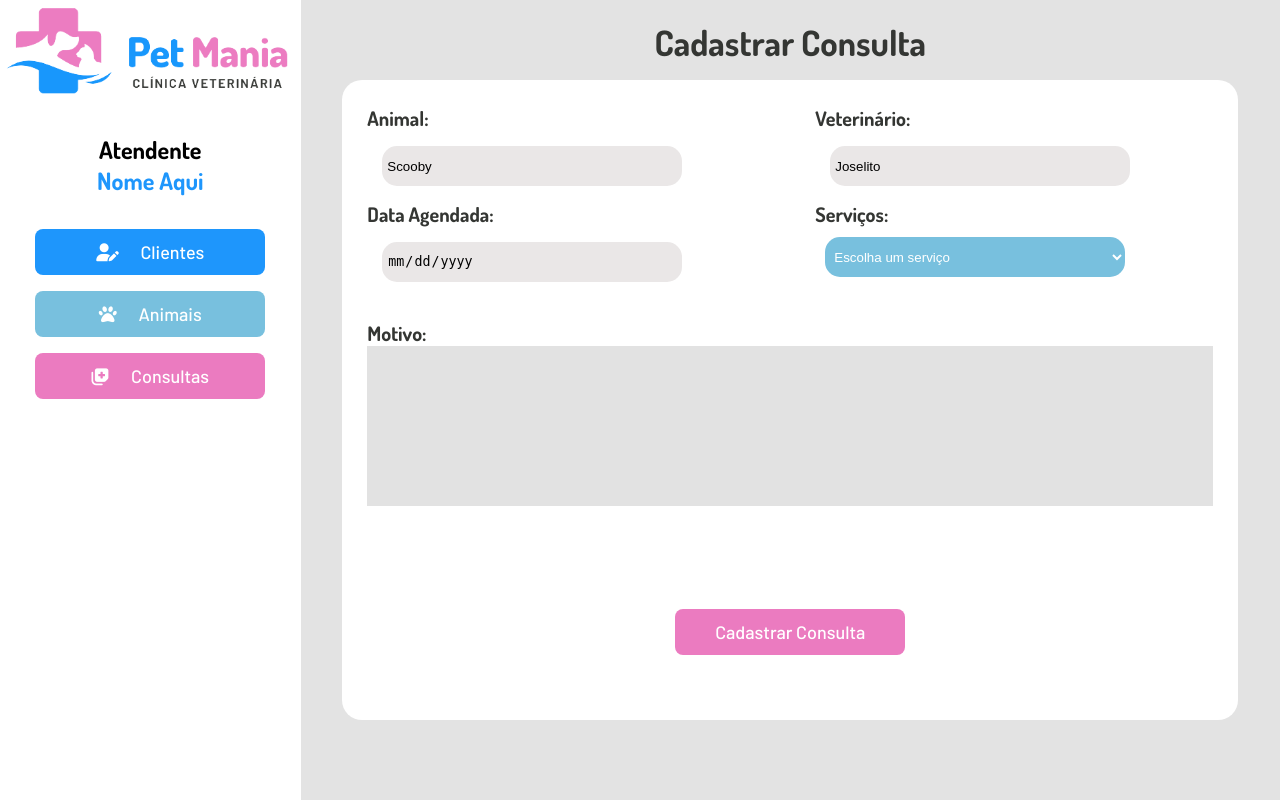
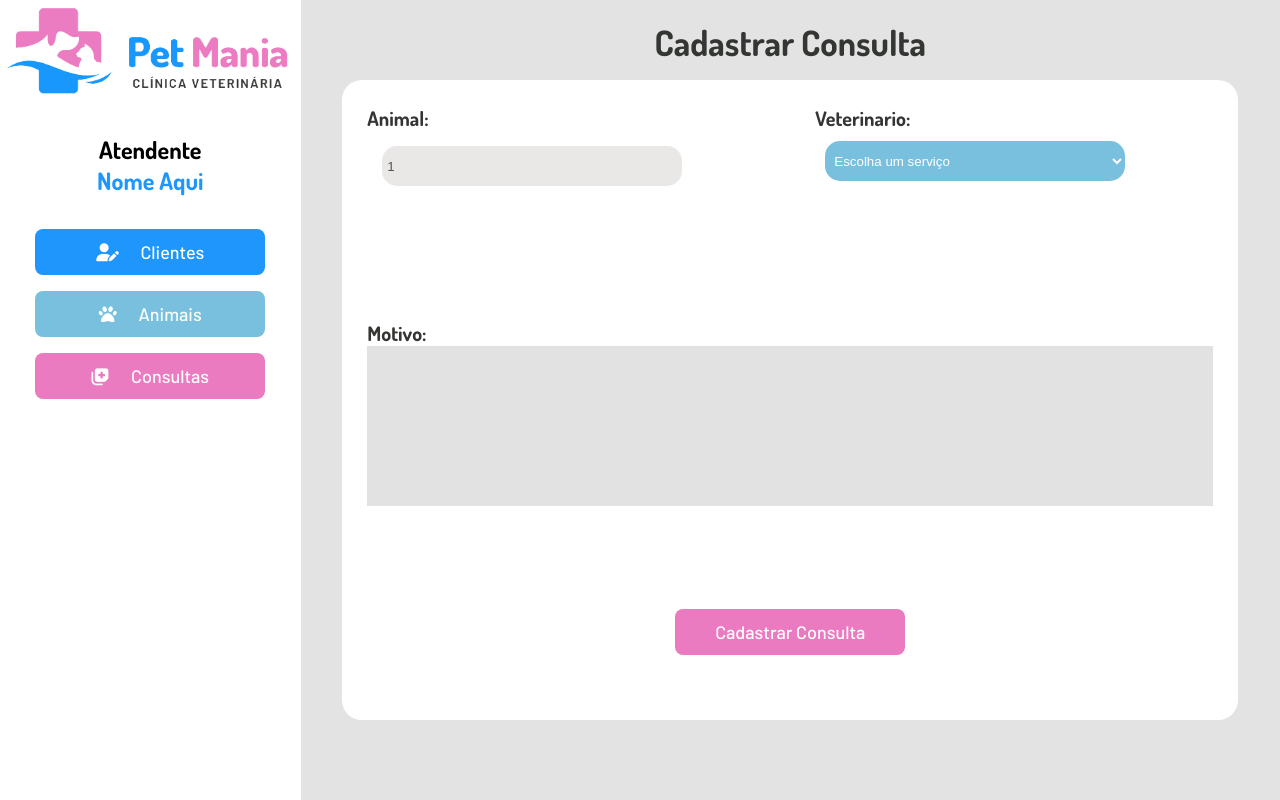
Before and after one commit to fernandounger/PetMania, a PHP site: page /php/atendente.form.cadastro.consulta.php?nome_animal=1 in a window 1280 px wide. Run offline with PHP 8.4, Linux system fonts and the light colour scheme; some libraries are stand-ins or nearby versions.

Commit message:
update: formulario de cadastro de consultas

```diff
--- a/php/atendente.form.cadastro.consulta.php
+++ b/php/atendente.form.cadastro.consulta.php
@@ -32,20 +32,13 @@
                                     <div class="box">
                                     <div class="input__animal ipt">
                                         <label for="animal" class="label">Animal:</label>
-                                        <input type="text" name="idAnimal" class="input" id="animal" value="Scooby" readonly>
+                                        <input type="text" name="idAnimal" class="input" id="animal" value="<?= $_GET['nome_animal']?>" disabled>
                                     </div>
-                                    <div class="input__data">
-                                        <label for="date" class="label">Data Agendada:</label>
-                                        <input type="date" id="date" name="dataAgendada" class="input" value="18/03/2022" readonly>
-                                    </div>
+
                                 </div>
                                 <div class="box">
                                     <div class="ipt">
-                                        <label for="veterinario" class="label">Veterinário:</label>
-                                        <input type="text" name="idVeterinario" class="input" id="veterinario" value="Joselito" readonly>
-                                    </div>
-                                    <div class="ipt">
-                                        <label for="select" class="label">Serviços:</label>
+                                        <label for="select" class="label">Veterinario:</label>
                                         <select name="select" id="select" autofocus>
                                             <option value="" selected>Escolha um serviço</option>
                                             <option value="valor1">Valor 1</option>
```
